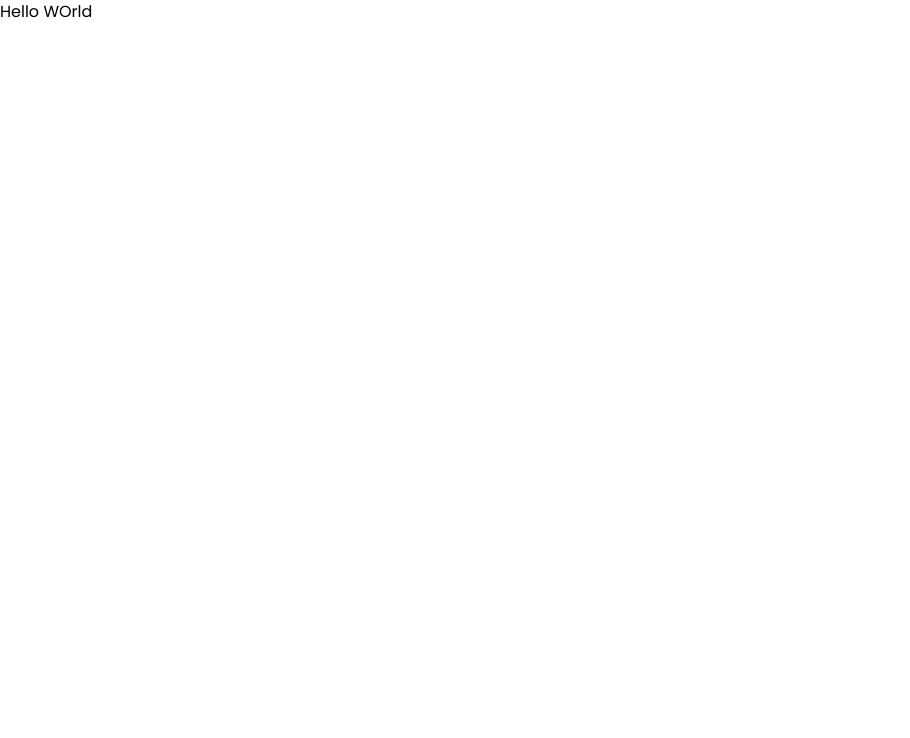
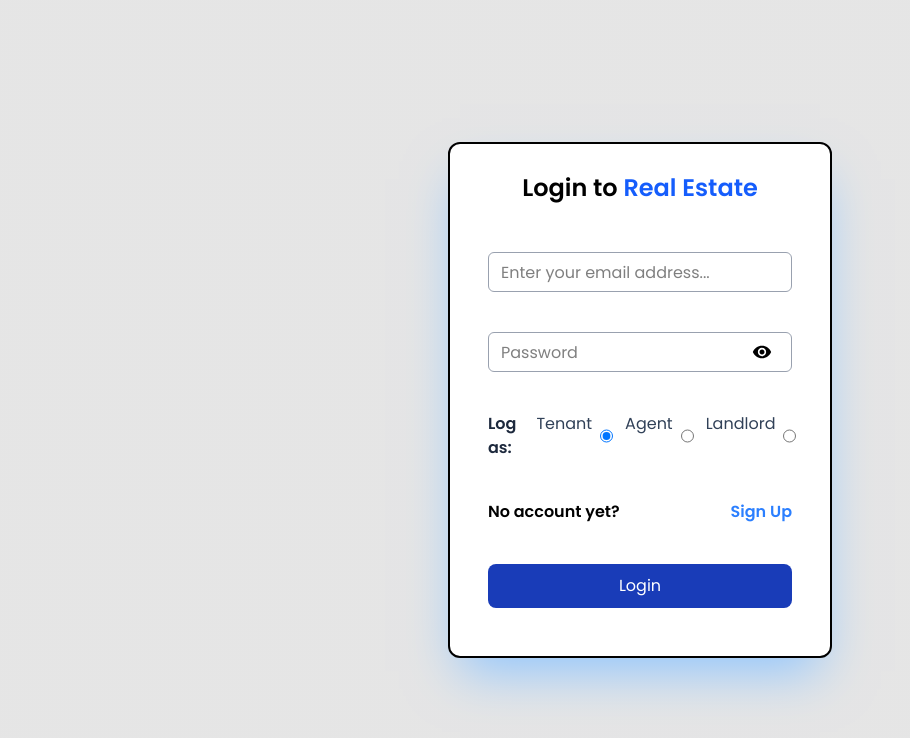
Before and after one commit to Sharkolly/foland-realty, a React (Vite) app: page / in a window 1280 px wide. Shown: the top 738 px of the page, without its empty margins (0-910 px from the left). Built offline with nearby package versions, Linux system fonts and the light colour scheme.

Commit message:
new update

```diff
--- a/src/App.tsx
+++ b/src/App.tsx
@@ -18,7 +18,7 @@
   const { isLoggedIn } = useContextStore();
   const router = createBrowserRouter(
     createRoutesFromElements(
-      <Route>
+      <Route path='/' >
           {isLoggedIn ? "" : <Route path="/login" element={<Layout><Login /></Layout>} />}
           {isLoggedIn ? "" : <Route path="/signup" element={<Layout><Signup /></Layout>} />}
           {isLoggedIn ? (
@@ -28,14 +28,14 @@
           )}
         {/* </Route> */}
         <Route
-          path="/home"
+          index
           element={
             <ProtectedRoute>
               <Admin />
             </ProtectedRoute>
           }
         />
-        <Route path="/" element={<Home />} />
+        <Route index  element={<Home />} />
         <Route path="/about" element={<About />} />
       </Route>
     )
```
